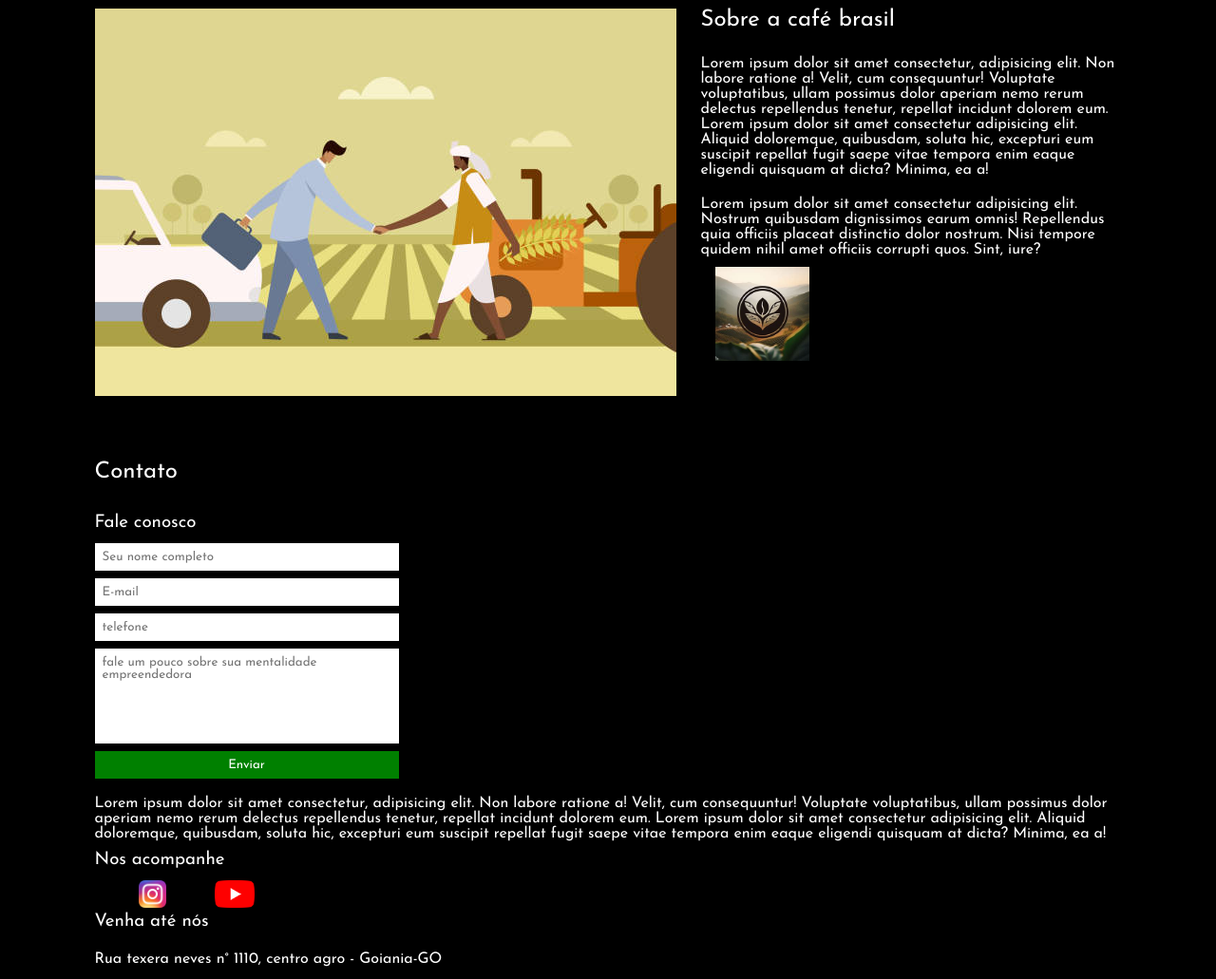
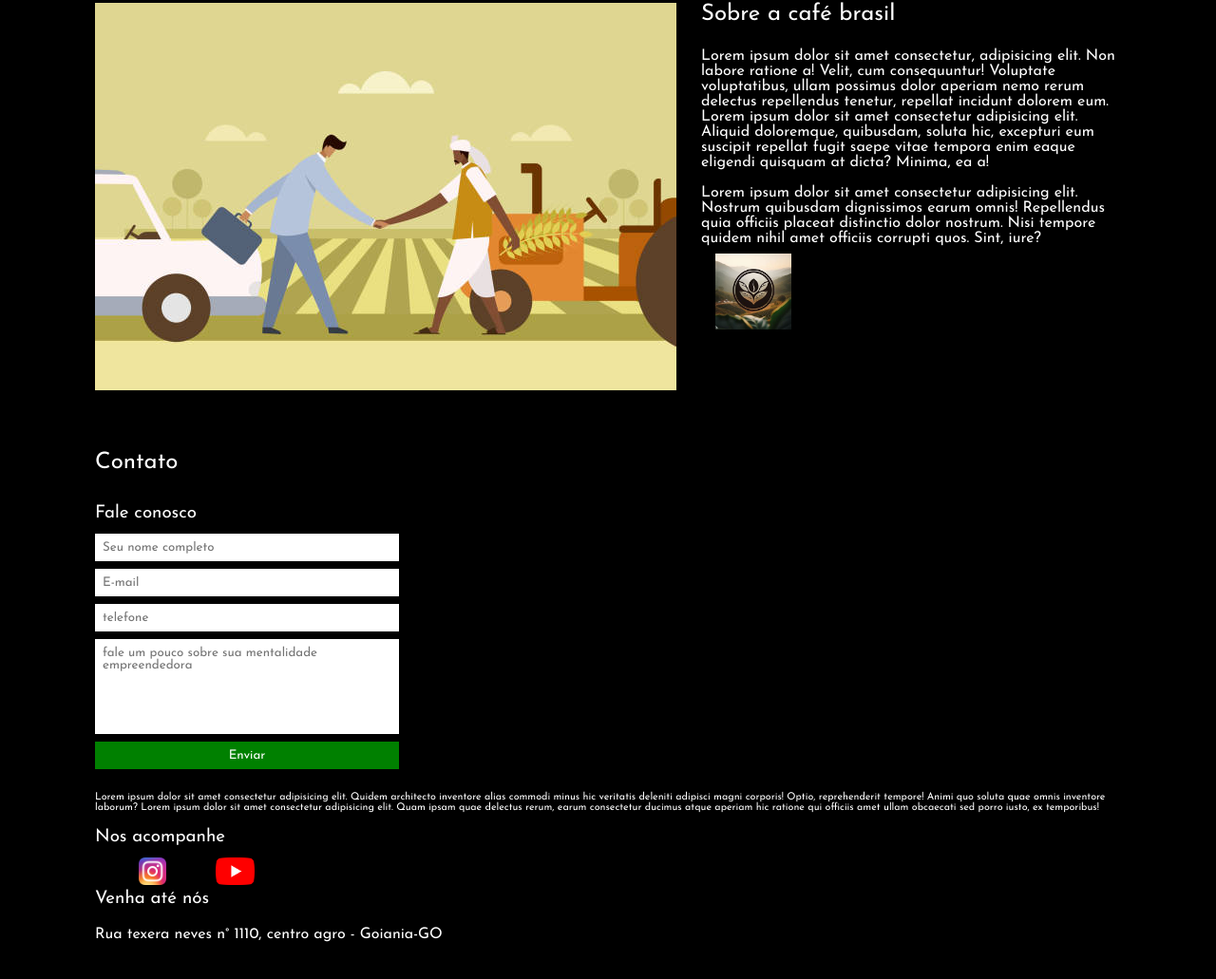
Before and after one commit to igorfet/Cafebrasil., a plain HTML site: page index.html in a window 1280 px wide. Shown: the part 109-1140 px from the top of the page at 95% size. Drawn offline with Linux system fonts and the light colour scheme.

Commit message:
cafe brasil

```diff
--- a/index.html
+++ b/index.html
@@ -64,8 +64,9 @@
                         <button type="submit">Enviar</button>
                     </form>
                     <p>
-                        Lorem ipsum dolor sit amet consectetur, adipisicing elit. Non labore ratione a! Velit, cum consequuntur! Voluptate voluptatibus, ullam possimus dolor aperiam nemo rerum delectus repellendus tenetur, repellat incidunt dolorem eum.
-                        Lorem ipsum dolor sit amet consectetur adipisicing elit. Aliquid doloremque, quibusdam, soluta hic, excepturi eum suscipit repellat fugit saepe vitae tempora enim eaque eligendi quisquam at dicta? Minima, ea a!
+                        <h6>Lorem ipsum dolor sit amet consectetur adipisicing elit. Quidem architecto inventore alias commodi minus hic veritatis deleniti adipisci magni corporis! Optio, reprehenderit tempore! Animi quo soluta quae omnis inventore laborum?
+                            Lorem ipsum dolor sit amet consectetur adipisicing elit. Quam ipsam quae delectus rerum, earum consectetur ducimus atque aperiam hic ratione qui officiis amet ullam obcaecati sed porro iusto, ex temporibus!
+                        </h6>
                     </p>
                 </div>
                 <div>
--- a/main.CSS
+++ b/main.CSS
@@ -8,7 +8,7 @@ header,
 section h2,
 section h3,
 form button,
-h3, h2, h1 {
+h6, h3, h2, h1 {
     font-family: 'Josefin Sans', sans-serif;
     font-weight: normal;
 }
@@ -47,7 +47,7 @@ header nav li, a {
 }
 
 .container  {
-    max-width: 1081px;
+    max-width: 1080px;
     width: 100%;
     margin: 0  auto;
 }
@@ -58,7 +58,7 @@ section .container, p {
     align-items: center;
     justify-content: space-between;
     align-items: flex-start;
-    padding: 10px 0;
+    padding: 8px 0;
 
 }
 
@@ -87,10 +87,11 @@ section .container, p {
 
 #contact .container {
     display: block;
+    align-items: center;
 }
 
 .store-logo img {
-    height: 99px;
+    height: 80px;
 }
 
 .store-logo li {
```
